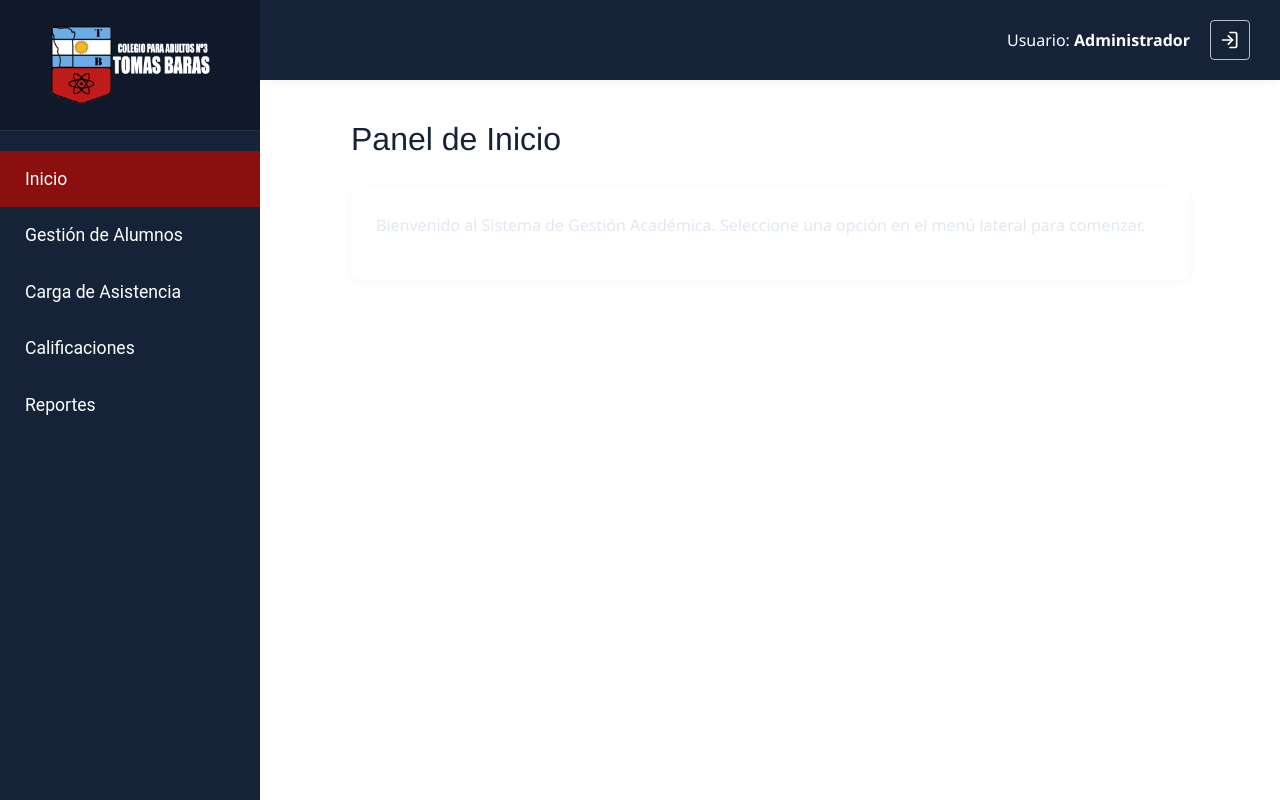
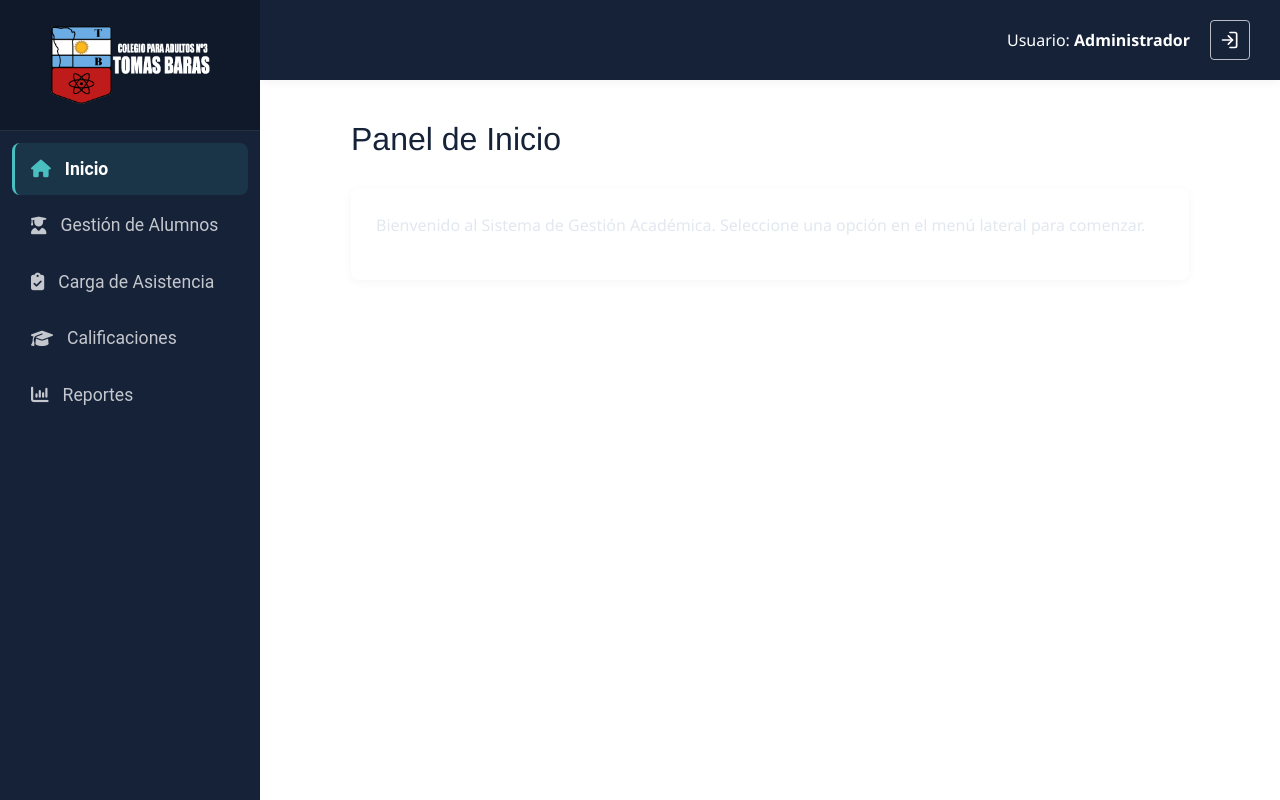
Before and after one commit to Lautacampo/Escuela, a React (Vite) app in the folder frontend/: page /gestion in a window 1280 px wide. Built offline with nearby package versions, Linux system fonts and the light colour scheme.

Commit message:
Mejora del estilo de la barra de navegacion lateral en el menú de gestión.

```diff
--- a/frontend/src/features/gestion/components/gestion.css
+++ b/frontend/src/features/gestion/components/gestion.css
@@ -3,6 +3,7 @@
   --gestion-sidebar: #0f1929;
   --gestion-secundario: #bf1b1b;
   --gestion-secundario-hover: #8c0f0f;
+  --gestion-acento: #49bfbf;
   --gestion-fondo: #f4f7f6;
   --gestion-texto: #333333;
   --gestion-titulos: "Franklin Gothic Medium", Arial, sans-serif;
@@ -51,23 +52,54 @@
 
 .menu-sidebar {
   list-style: none;
-  padding: 20px 0;
+  padding: 12px;
   margin: 0;
+  display: flex;
+  flex-direction: column;
+  gap: 4px;
 }
 
 .menu-sidebar li a {
-  display: block;
-  padding: 15px 25px;
-  color: white;
+  display: flex;
+  align-items: center;
+  gap: 14px;
+  padding: 13px 16px;
+  border-radius: var(--gestion-radio);
+  border-left: 3px solid transparent;
+  color: rgba(255, 255, 255, 0.75);
   text-decoration: none;
   font-family: "Roboto", sans-serif;
   font-size: 1.1rem;
-  transition: background 0.3s;
+  transition:
+    background-color 0.2s ease,
+    color 0.2s ease,
+    border-color 0.2s ease,
+    padding-left 0.2s ease;
+}
+
+.menu-sidebar li a li {
+  width: 18px;
+  text-align: center;
+  font-size: 1rem;
+  flex-shrink: 0;
 }
 
 .menu-sidebar li a:hover,
+.menu-sidebar li a:focus-visible{
+  background-color: rgba(255, 255, 255, 0.08);
+  color: white;
+  padding-left: 22px;
+}
+
 .menu-sidebar li a.activo {
-  background-color: var(--gestion-secundario-hover);
+  background-color: rgba(73, 191, 191, 0.12);
+  border-left-color: var(--gestion-acento);
+  color:white;
+  font-weight: 600;
+}
+
+.menu-sidebar li a.activo i {
+  color:var(--gestion-acento);
 }
 
 /* derecha */
--- a/frontend/src/features/home/components/Home.jsx
+++ b/frontend/src/features/home/components/Home.jsx
@@ -173,7 +173,7 @@ export function Home() {
           <article className="tarjeta-miembro destacada">
             <div className="imagen-miembro">
               <img
-                src="./public/img/directores/directora.jpg"
+                src="/img/directores/directora.jpg"
                 alt="Foto de Andrea González"
               />
             </div>
@@ -189,7 +189,7 @@ export function Home() {
           <article className="tarjeta-miembro">
             <div className="imagen-miembro">
               <img
-                src="./public/img/directores/nilda.jpg"
+                src="/img/directores/nilda.jpg"
                 alt="Foto de Nilda Esther"
               />
             </div>
@@ -200,7 +200,7 @@ export function Home() {
           <article className="tarjeta-miembro">
             <div className="imagen-miembro">
               <img
-                src="./public/img/directores/oscar.jpg"
+                src="/img/directores/oscar.jpg"
                 alt="Foto de Oscar Sosa"
               />
             </div>
@@ -211,7 +211,7 @@ export function Home() {
           <article className="tarjeta-miembro">
             <div className="imagen-miembro">
               <img
-                src="./public/img/directores/gloria.jpg"
+                src="/img/directores/gloria.jpg"
                 alt="Foto de Gloria Contreras"
               />
             </div>
@@ -222,7 +222,7 @@ export function Home() {
           <article className="tarjeta-miembro">
             <div className="imagen-miembro">
               <img
-                src="./public/img/directores/secretaria.jpg"
+                src="/img/directores/secretaria.jpg"
                 alt="Foto de María Inés Robledo"
               />
             </div>
@@ -297,7 +297,7 @@ export function Home() {
         </p>
         <Link to="/preinscripcion">
           <img
-            src="./public/img/logos/sobre.png"
+            src="/img/logos/sobre.png"
             alt="Icono de correo electrónico"
           />
         </Link>
--- a/frontend/src/shared/layout/Footer.jsx
+++ b/frontend/src/shared/layout/Footer.jsx
@@ -69,7 +69,7 @@ function Footer() {
             <section id="imgfooter">
               <Link to="/">
                 <img
-                  src="./public/img/logos/logo-tomas-baras-letras-blancas.png"
+                  src="/img/logos/logo-tomas-baras-letras-blancas.png"
                   alt="Logo Colegio Tomás Baras"
                 />
               </Link>
--- a/frontend/src/shared/layout/NavBarGestionLateral.jsx
+++ b/frontend/src/shared/layout/NavBarGestionLateral.jsx
@@ -1,6 +1,9 @@
 import { NavLink } from "react-router";
 
 export default function NavBarGestionLateral() {
+
+  const claseActiva = ({ isActive }) => (isActive ? "activo" : "");
+
   return (
     <nav className="navlateral">
       <div className="logo-sidebar">
@@ -12,26 +15,31 @@ export default function NavBarGestionLateral() {
       <ul className="menu-sidebar">
         <li>
           <NavLink to="/gestion" end className={({ isActive }) => isActive ? "activo" : ""}>
+            <i className="fa-solid fa-house"></i>
             Inicio
           </NavLink>
         </li>
         <li>
           <NavLink to="/gestion/alumnos" className={({ isActive }) => isActive ? "activo" : ""}>
+            <i className="fa-solid fa-user-graduate"></i>
             Gestión de Alumnos
           </NavLink>
         </li>
         <li>
           <NavLink to="/gestion/asistencia" className={({ isActive }) => isActive ? "activo" : ""}>
+            <i className="fa-solid fa-clipboard-check"></i>
             Carga de Asistencia
           </NavLink>
         </li>
         <li>
           <NavLink to="/gestion/calificaciones" className={({ isActive }) => isActive ? "activo" : ""}>
+            <i className="fa-solid fa-graduation-cap"></i>
             Calificaciones
           </NavLink>
         </li>
         <li>
           <NavLink to="/gestion/reportes" className={({ isActive }) => isActive ? "activo" : ""}>
+            <i className="fa-solid fa-chart-column"></i>
             Reportes
           </NavLink>
         </li>
--- a/frontend/src/shared/layout/Navbar.jsx
+++ b/frontend/src/shared/layout/Navbar.jsx
@@ -30,7 +30,7 @@ function Navbar() {
           <div className="container-fluid">
             <Link className="navbar-brand navlogo" to="/">
               <img
-                src="./public/img/logos/logo-tomas-baras-letras-blancas.png"
+                src="/img/logos/logo-tomas-baras-letras-blancas.png"
                 alt="Logo de la Escuela Tomás Baras"
               />
             </Link>
```
Also changed, not shown: 1 other file (tests, documents, lock files or other folders).
